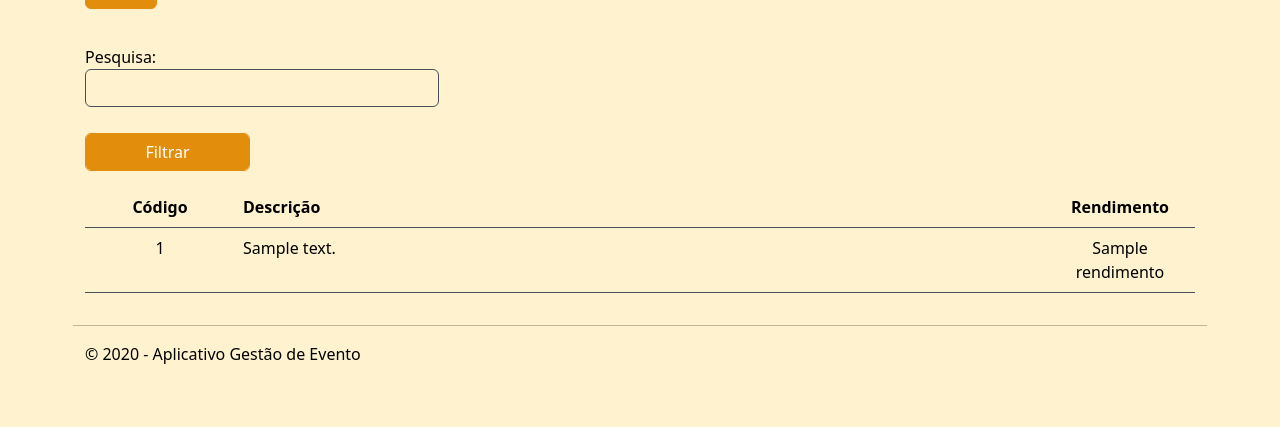
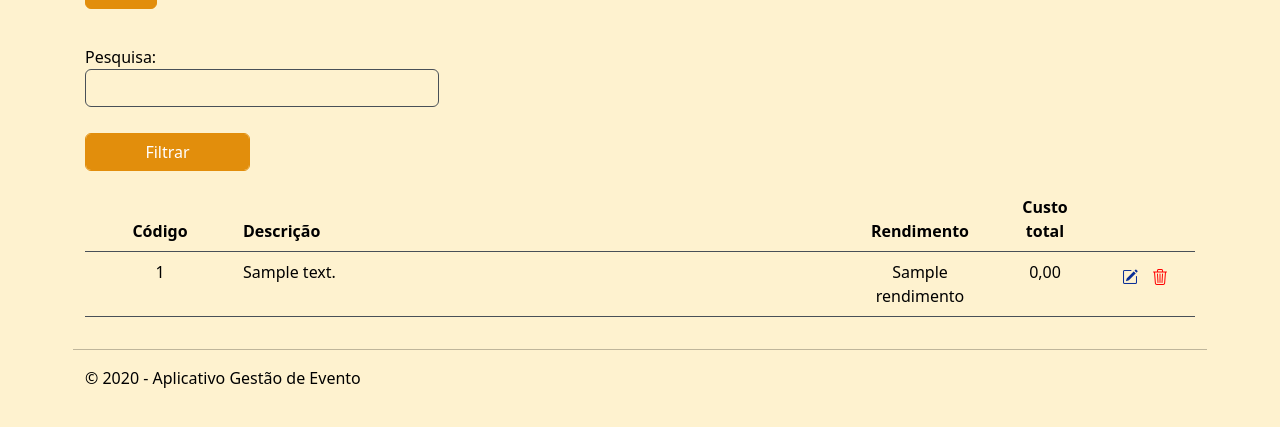
Before and after one commit to guilherme-rl/projetointerdisciplinar, a Django app: template GestaoEvento/templates/Prato/Prato.html in a window 1280 px wide. Shown: the part 164-591 px from the top of the page. Run offline with Django 3.2, Linux system fonts and the light colour scheme; the template is opened without the code that fills it: most values are stand-ins (such as "Sample title", 1, 10 or a date in 2020); some libraries are stand-ins or nearby versions.

Commit message:
Ajuste tabela Prato

```diff
--- a/GestaoEvento/templates/Prato/Tabela.html
+++ b/GestaoEvento/templates/Prato/Tabela.html
@@ -4,6 +4,8 @@
             <th class="text-center" style="width: 150px;">Código</th>
             <th class="text-left">Descrição</th>
             <th class="text-center" style="width: 150px;">Rendimento</th>
+            <th class="text-center" style="width: 100px;">Custo total</th>
+            <th class="" style="width: 100px;" ></th>
         </tr>
     </thead>
 
@@ -26,6 +28,17 @@
                 <td class="text-center">
                     {{ prato.rendimento }}
                 </td>
+                <td class="text-center">
+                    0,00
+                </td>
+                </td><td class="text-center">
+                    <a href="#" class="btn azul btn-editar" data-id="{{ prato.id }}" style="padding: 5px;" >
+                        <i class="bi bi-pencil-square" data-bs-toggle="tooltip" data-container="body" data-placement="top" title="Editar" ></i>
+                    </a>
+                    <a href="#" class="btn vermelho btn-excluir" data-id="{{ prato.id }}" style="padding: 5px;" >
+                        <i class="bi bi-trash3" data-bs-toggle="tooltip" data-container="body" data-placement="top" title="Excluir" ></i>
+                    </a>
+                </td>
             </tr>
             {% endfor %}
         {% endif %}
```
